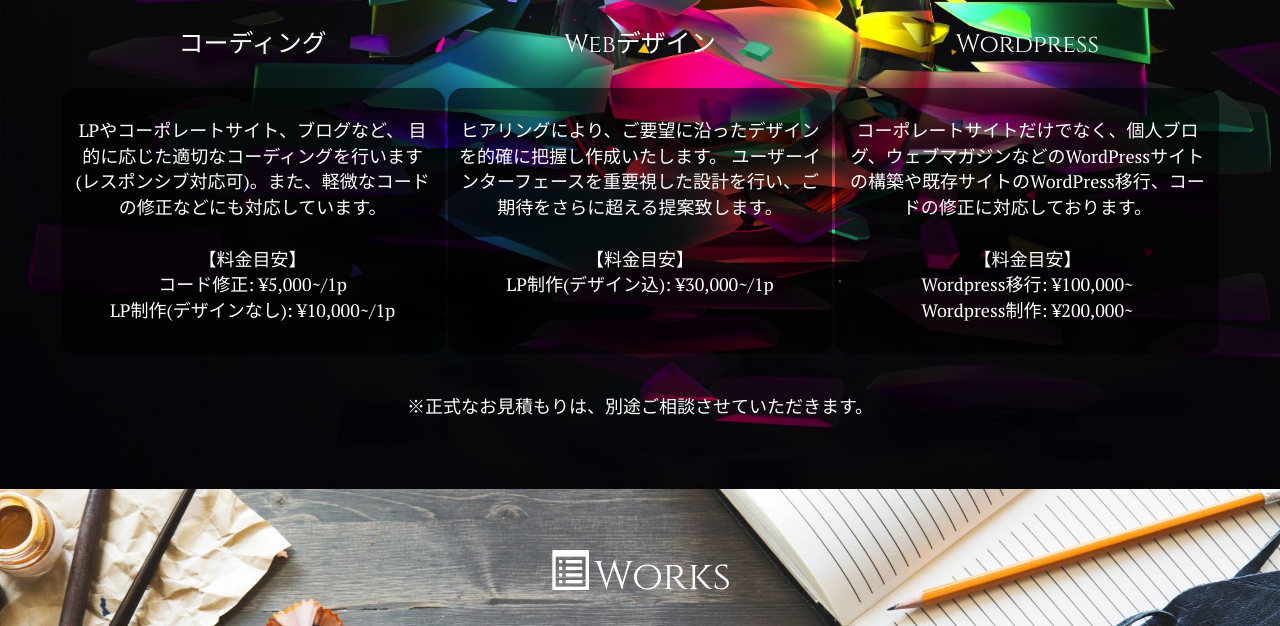
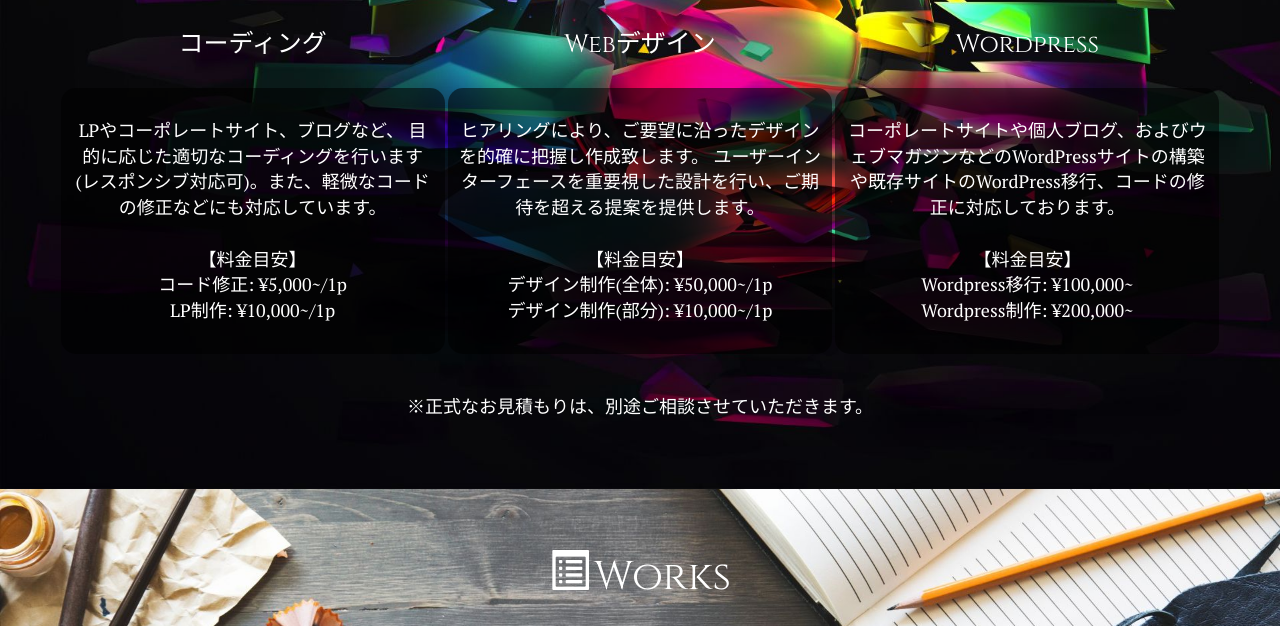
Before and after one commit to ryor-dev/profile_portfolio, a plain HTML site: page index.html in a window 1280 px wide. Shown: the part 3150-3776 px from the top of the page. Drawn offline with nearby package versions, Linux system fonts and the light colour scheme.

Commit message:
design revision4

```diff
--- a/index.html
+++ b/index.html
@@ -157,7 +157,7 @@
       目的に応じた適切なコーディングを行います(レスポンシブ対応可)。また、軽微なコードの修正などにも対応しています。<br><br>
       【料金目安】<br>
       コード修正: ¥5,000~/1p<br>
-      LP制作(デザインなし): ¥10,000~/1p
+      LP制作: ¥10,000~/1p
     </div>
   </div>
 
@@ -169,10 +169,11 @@
       <p>Webデザイン</p>
     </div>
     <div class="service_content">
-      ヒアリングにより、ご要望に沿ったデザインを的確に把握し作成いたします。
-      ユーザーインターフェースを重要視した設計を行い、ご期待をさらに超える提案致します。<br><br>
+      ヒアリングにより、ご要望に沿ったデザインを的確に把握し作成致します。
+      ユーザーインターフェースを重要視した設計を行い、ご期待を超える提案を提供します。<br><br>
       【料金目安】<br>
-      LP制作(デザイン込): ¥30,000~/1p<br><br>
+      デザイン制作(全体): ¥50,000~/1p<br>
+      デザイン制作(部分): ¥10,000~/1p
     </div>
   </div>
 
@@ -184,7 +185,7 @@
         <p>Wordpress</p>
       </div>
       <div class="service_content">
-        コーポレートサイトだけでなく、個人ブログ、ウェブマガジンなどのWordPressサイトの構築や既存サイトのWordPress移行、コードの修正に対応しております。
+        コーポレートサイトや個人ブログ、およびウェブマガジンなどのWordPressサイトの構築や既存サイトのWordPress移行、コードの修正に対応しております。
         <br><br>
         【料金目安】<br>
         Wordpress移行: ¥100,000~<br>
```
